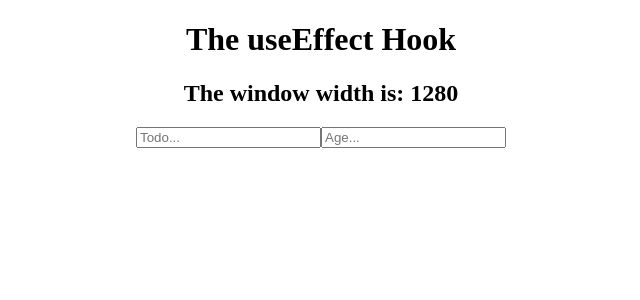
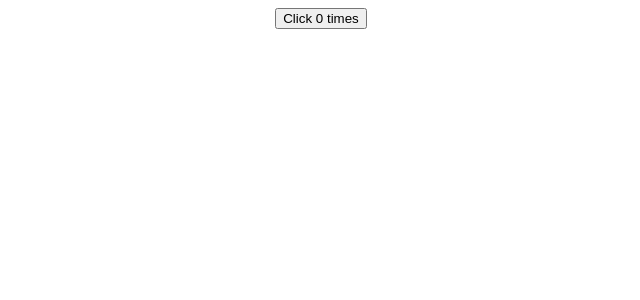
Before and after one commit to jesusmongedev/react-basics-101-course, a React (Create React App) app: page / in a window 1280 px wide. Shown: the top 300 px of the page, without its empty margins (319-959 px from the left). Built offline with nearby package versions, Linux system fonts and the light colour scheme.

Commit message:
useEffect using Class an Functional components. Simple counter ⌚

```diff
--- a/src/App.js
+++ b/src/App.js
@@ -1,94 +1,11 @@
-import { useEffect, useState } from "react";
+// import ClassCounter from "./components/ClassCounter";
+import HookCounter from "./components/HookCounter";
 
 const App = () => {
-  // Inital state = actual window Width
-  const [windowWidth, setWindowWidth] = useState(window.innerWidth);
-  const [inputValue, setInputValue] = useState("");
-  const [age, setAge] = useState("");
-
-  // useEffect On Every render
-  useEffect(() => {
-    console.log("I re-rendered");
-  });
-
-  // On first Render/Mount only! - componentDidMount Alternative
-  useEffect(() => {
-    console.log("The component Mounted");
-  }, []);
-
-  // On first Render + whenever dependancy ([] => dependancy list) changes! - componentDidUpdate Alternative
-  useEffect(() => {
-    console.log(`The todoInput changed!: ${inputValue}`);
-  }, [inputValue]);
-
-  //Follows the same rules, except this handles the unmounting on a component! - compnentWillUnmount Alternative
-  useEffect(() => {
-    //effect
-    console.log(`The ageInput changed!: ${age}`);
-    return () => {
-      //cleanup
-      console.log("We unmounted!");
-    };
-  }, [age]);
-
-  // 1 Case - If we do this without a cleanup function
-  //! When we run this function in the console => getEventListeners(window) // {resize: Array(78)}
-  // useEffect(() => {
-  //   window.addEventListener("resize", updateWindowWidth);
-  // });
-
-  //* This issue can harm our react app - Two ways to solve it:
-
-  // 2 Case - Using a cleanup function that runs when the component unmount
-  //! In this case is not ideal because behind the scenes is attaching and detaching every time the component Mount and Unmount
-  // useEffect(() => {
-  //   console.log("Attach listener");
-  //   window.addEventListener("resize", updateWindowWidth);
-  //   return () => {
-  //     // When component unmounts, this cleanup code runs...
-  //     console.log("Dettach listener");
-  //     window.removeEventListener("resize", updateWindowWidth);
-  //   };
-  // });
-
-  //* 3 Case - Using the dependancy list empty [] it only runs once when the component Mount ✅
-  useEffect(() => {
-    console.log("Attach listener");
-    window.addEventListener("resize", updateWindowWidth);
-  }, []);
-
-  // set the new window.innerWidth to the state
-  const updateWindowWidth = () => {
-    setWindowWidth(window.innerWidth);
-  };
-
-  // Handle Todo Input onChange
-  const handleChange = (e) => {
-    setInputValue(e.target.value);
-  };
-  const handleAge = (e) => {
-    setAge(e.target.value);
-  };
-
   return (
     <div>
       <center>
-        <h1>The useEffect Hook</h1>
-        <h2>The window width is: {windowWidth} </h2>
-        <input
-          type="text"
-          name="todo"
-          value={inputValue}
-          placeholder="Todo..."
-          onChange={handleChange}
-        />
-        <input
-          type="text"
-          name="age"
-          value={age}
-          placeholder="Age..."
-          onChange={handleAge}
-        />
+        <HookCounter />
       </center>
     </div>
   );
--- /dev/null
+++ b/src/components/ClassCounter.js
@@ -0,0 +1,30 @@
+import React, { Component } from "react";
+
+class ClassCounter extends Component {
+  constructor(props) {
+    super(props);
+    this.state = {
+      count: 0,
+    };
+  }
+
+  componentDidMount() {
+    document.title = `Clicked ${this.state.count} times`;
+  }
+
+  componentDidUpdate(prevProps, prevState) {
+    document.title = `Clicked ${this.state.count} times`;
+  }
+
+  render() {
+    return (
+      <div>
+        <button onClick={() => this.setState({ count: this.state.count + 1 })}>
+          Clicked {this.state.count} times
+        </button>
+      </div>
+    );
+  }
+}
+
+export default ClassCounter;
--- /dev/null
+++ b/src/components/HookCounter.js
@@ -0,0 +1,23 @@
+import { useEffect, useState } from "react";
+
+const HookCounter = () => {
+  const [count, setCount] = useState(0);
+
+  useEffect(() => {
+    console.log("Effect executed on first render");
+    document.title = `You clicked ${count} times`;
+    return () => {
+      console.log("Clean up function");
+    };
+  }, [count]);
+
+  return (
+    <div>
+      <button onClick={() => setCount((prevState) => prevState + 1)}>
+        Click {count} times
+      </button>
+    </div>
+  );
+};
+
+export default HookCounter;
```
Also changed, not shown: 1 other file (tests, documents, lock files or other folders).
